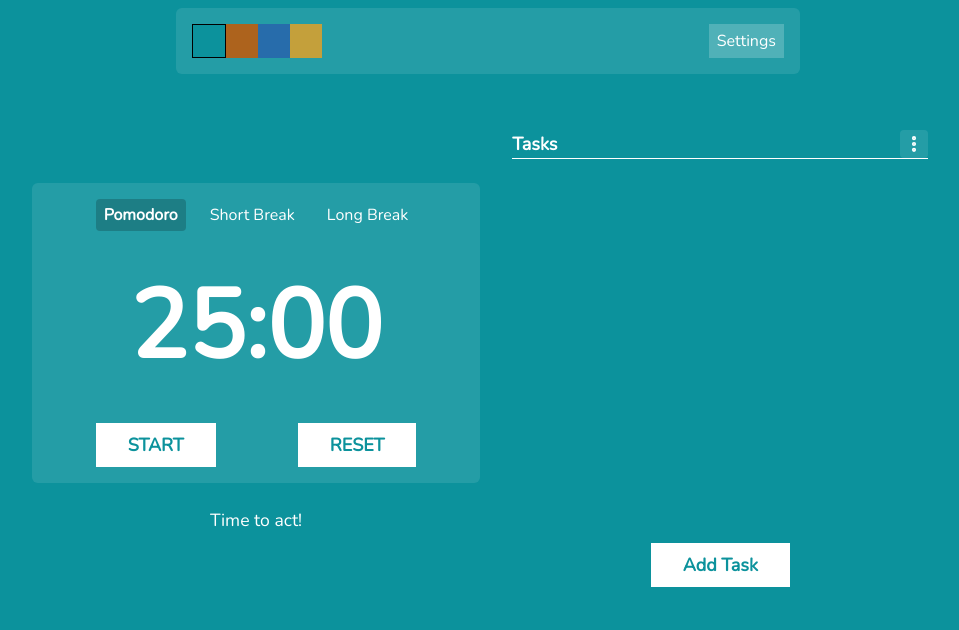
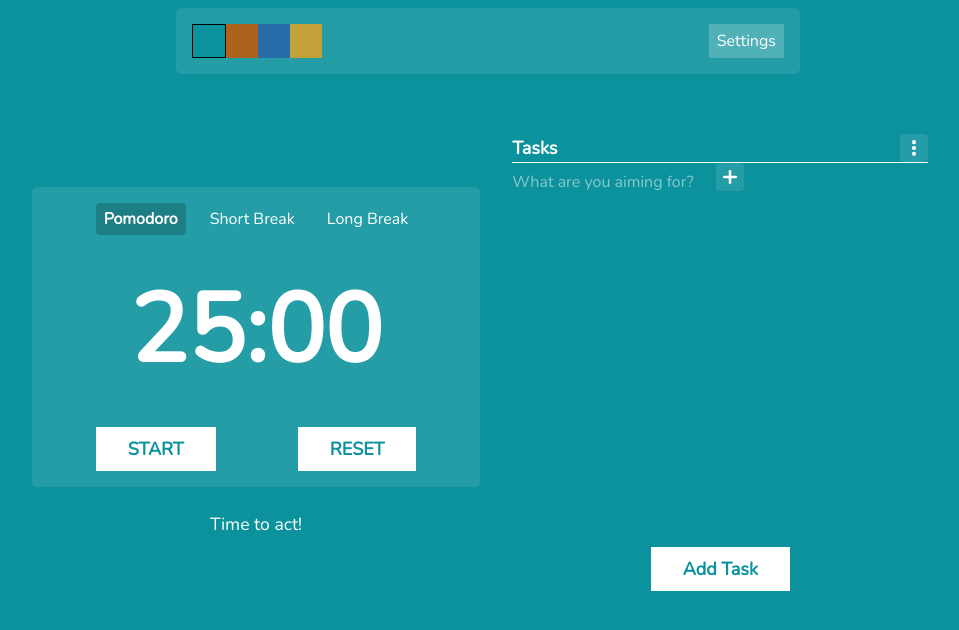
Before and after one commit to nvn0x33/PomoTimer, a React (Vite) app: page / in a window 1280 px wide. Shown: the top 630 px of the page, without its empty margins (152-1111 px from the left). Built offline with nearby package versions, Linux system fonts and the light colour scheme.

Commit message:
feat: add input field to create task

```diff
--- a/src/App.tsx
+++ b/src/App.tsx
@@ -13,7 +13,7 @@
         <>
             <Header />
             <ActiveTask value={[activeTask, setActiveTask]}>
-                <main className="flex items-center justify-center gap-4 mt-8 max-md:flex-col max-md:text-sm">
+                <main className="flex items-center justify-center p-1 gap-4 mt-8 max-md:flex-col max-md:text-sm">
                     <Timer />
                     <TodoContainer />
                 </main>
--- /dev/null
+++ b/src/components/IconButton.tsx
@@ -0,0 +1,10 @@
+export default function IconButton({ children, ...props }) {
+    return (
+        <button
+            className="px-1 py-1 rounded-sm bg-white/10 hover:bg-white/20 self-center"
+            {...props}
+        >
+            {children}
+        </button>
+    );
+}
--- a/src/components/TodoContainer.tsx
+++ b/src/components/TodoContainer.tsx
@@ -1,14 +1,15 @@
 import TodoList from "./TodoList";
 import { EllipsisVertical } from "lucide-react";
+import IconButton from "./IconButton";
 
 export default function TodoContainer() {
     return (
         <div className=" w-md max-md:w-full p-4 ">
             <div className="flex justify-between">
                 <span className="font-bold text-lg">Tasks</span>
-                <button className="px-1 rounded-sm bg-white/10 hover:bg-white/20">
+                <IconButton>
                     <EllipsisVertical size={20} strokeWidth={3} />
-                </button>
+                </IconButton>
             </div>
             <hr />
             <TodoList />
--- a/src/components/TodoList.tsx
+++ b/src/components/TodoList.tsx
@@ -4,6 +4,8 @@
 import type { Task } from "../types/Task";
 
 import ThemeButton from "./ThemeButton";
+import IconButton from "./IconButton";
+import { Plus } from "lucide-react";
 
 const todoDB = new Storage();
 
@@ -14,14 +16,14 @@
 
     const addTask = () => {
         const key: string = genTaskID();
-        todoDB.addTask(key, { text: "TEST", status: "pending", id: key });
+        todoDB.addTask(key, { text: "TEST", status: "done", id: key });
 
         const newTodo: Task[] = todoDB.loadList();
         setTodoList(newTodo);
     };
 
     return (
-        <div className="flex flex-col">
+        <div className="flex flex-col relative">
             <ul className="flex flex-col h-96 overflow-y-scroll">
                 {todoList.map((task: Task) => (
                     <TaskBox
@@ -32,6 +34,12 @@
                     />
                 ))}
             </ul>
+            <div className="absolute top-0 right-0 left-0">
+                <input type="text" placeholder="What are you aiming for?" />
+                <IconButton>
+                    <Plus size={20} strokeWidth={3} />
+                </IconButton>
+            </div>
             <ThemeButton text="Add Task" handleClick={addTask} />
         </div>
     );
@@ -40,7 +48,10 @@
 function TaskBox({ text, id, status }: Task) {
     return (
         <li>
-            <button className="p-4" data-id={id}>
+            <button
+                className={`p-4 ${status === "done" ? "line-through" : ""}`}
+                data-id={id}
+            >
                 {text}
             </button>
         </li>
```
